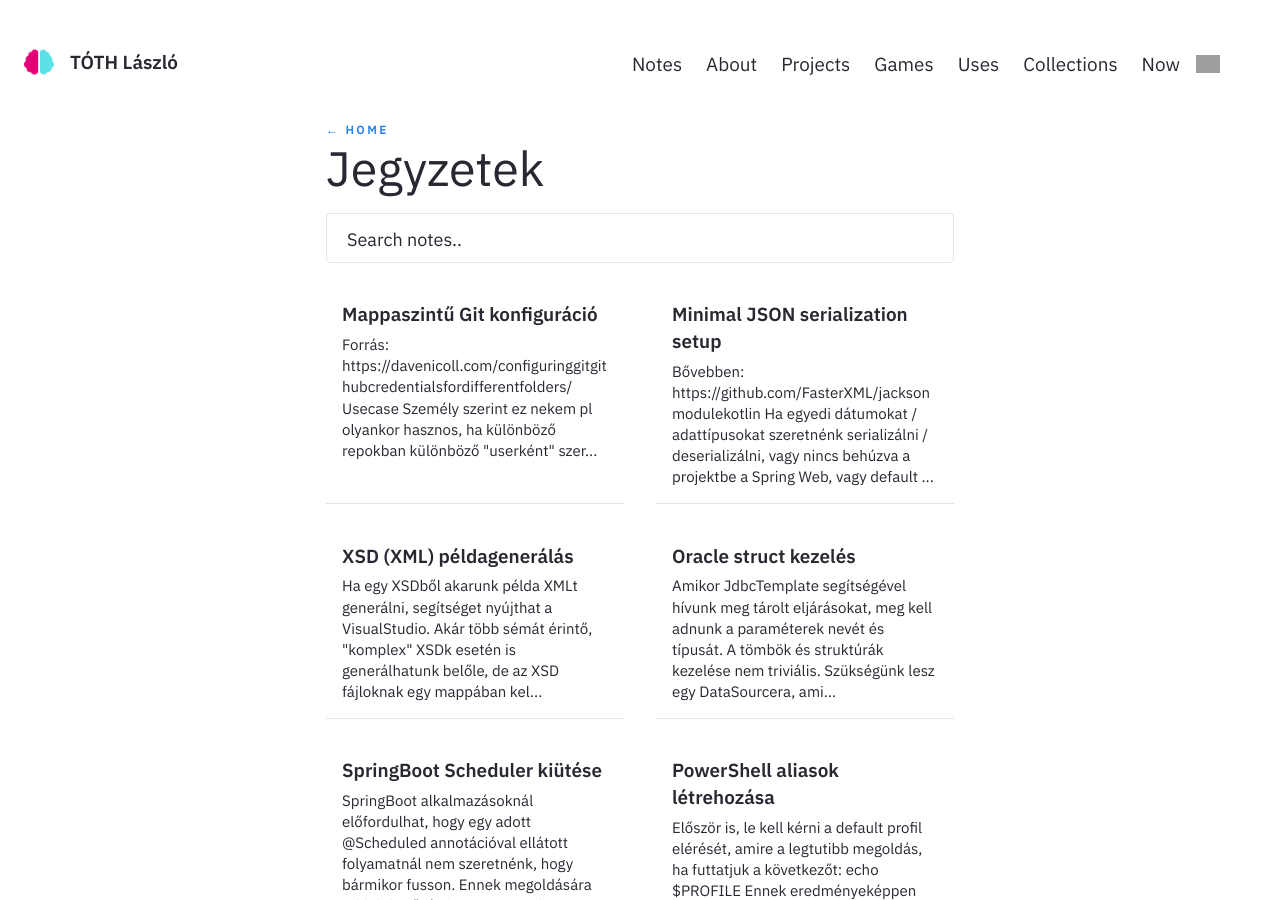
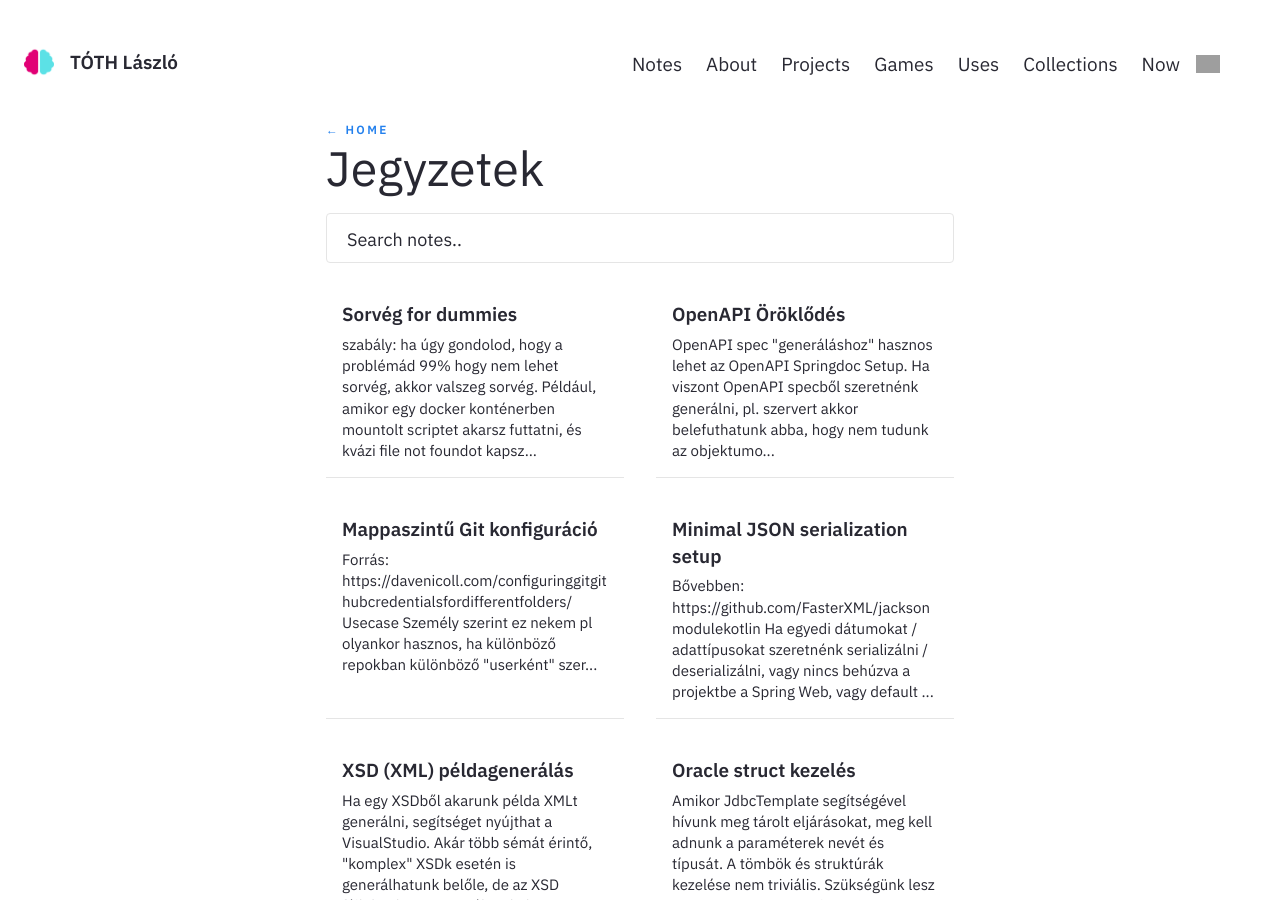
Before and after one commit to tothlp/tothlp.github.io, a Jekyll site: the page built from pages/notes.md, in a window 1280 px wide and 900 px high. Built offline with Jekyll 4.4.1, drawn with Linux system fonts in a browser that asks for light colours; nearby versions of some CDN libraries; grey boxes are pictures that could not be loaded.

Commit message:
update xp, add articles

````diff
--- /dev/null
+++ b/_notes/Public/openapi-oroklodes.md
@@ -0,0 +1,16 @@
+---
+title: OpenAPI Öröklődés
+feed: show
+date: 18-02-2026
+permalink: /openapi-oroklodes
+---
+
+OpenAPI spec "generáláshoz" hasznos lehet az [[OpenAPI Springdoc Setup]].
+
+Ha viszont OpenAPI specből szeretnénk generálni, pl. szervert akkor belefuthatunk abba, hogy nem tudunk az objektumok között öröklődést létrehozni egy egyszerű allOf-fal. A `build.gradle`-ben a regisztrált tasknál meg kell adni a következőt is:
+
+```kotlin
+openapiNormalizer = [
+        REF_AS_PARENT_IN_ALLOF: "true"
+]
+```
--- /dev/null
+++ b/_notes/Public/sorveg-for-dummies.md
@@ -0,0 +1,12 @@
+---
+title: Sorvég for dummies
+feed: show
+date: 18-02-2026
+permalink: /sorveg-for-dummies
+---
+
+2. szabály: ha úgy gondolod, hogy a problémád 99% hogy nem lehet sorvég, akkor valszeg sorvég. Például, amikor egy docker konténerben mountolt scriptet akarsz futtatni, és kvázi file not found-ot kapsz, miközben ott van a script a megfelelő jogosultságokkal.
+
+TL;DR: az auto-crlf Windows alatt legyen on, Macen és Linuxon pedig input.
+
+> Bővebb infó: [https://docs.github.com/en/get-started/git-basics/configuring-git-to-handle-line-endings?platform=mac](https://docs.github.com/en/get-started/git-basics/configuring-git-to-handle-line-endings?platform=mac)
````
Also changed, not shown: _data/xp.yml (+7 -1 lines), pages/about.md (+1 -1 lines).
